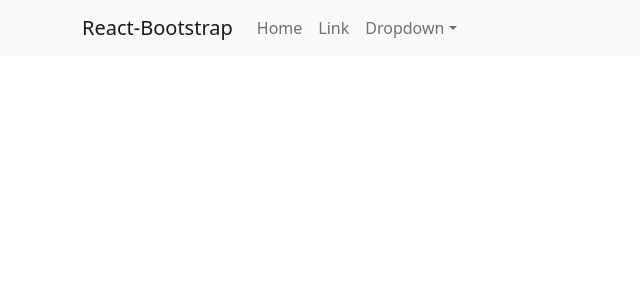
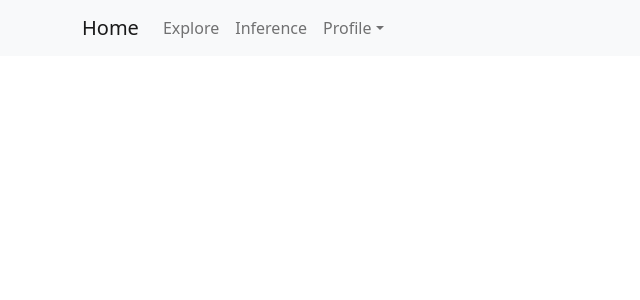
Before and after one commit to ciizz/Democrastyle, a React (Create React App) app in the folder frontend/: page / in a window 1280 px wide. Shown: the top 300 px of the page, without its empty margins (0-640 px from the left). Built offline with nearby package versions, Linux system fonts and the light colour scheme.

Commit message:
fixed navbar

```diff
--- a/frontend/src/Components/NavBar.js
+++ b/frontend/src/Components/NavBar.js
@@ -1,3 +1,4 @@
+import React from 'react';
 import Container from 'react-bootstrap/Container';
 import Nav from 'react-bootstrap/Nav';
 import Navbar from 'react-bootstrap/Navbar';
@@ -7,18 +8,17 @@ const NavBar = () => {
     return (
         <Navbar bg="light" expand="lg">
             <Container>
-                <Navbar.Brand href="#home">React-Bootstrap</Navbar.Brand>
+                <Navbar.Brand href="/Home">Home</Navbar.Brand>
                 <Navbar.Toggle aria-controls="basic-navbar-nav" />
                 <Navbar.Collapse id="basic-navbar-nav">
                     <Nav className="me-auto">
-                        <Nav.Link href="#home">Home</Nav.Link>
-                        <Nav.Link href="#link">Link</Nav.Link>
-                        <NavDropdown title="Dropdown" id="basic-nav-dropdown">
-                            <NavDropdown.Item href="#action/3.1">Action</NavDropdown.Item>
-                            <NavDropdown.Item href="#action/3.2">Another action</NavDropdown.Item>
-                            <NavDropdown.Item href="#action/3.3">Something</NavDropdown.Item>
+                        <Nav.Link href="/Explore">Explore</Nav.Link>
+                        <Nav.Link href="/Inference">Inference</Nav.Link>
+                        <NavDropdown title="Profile" id="basic-nav-dropdown">
+                            <NavDropdown.Item href="/Profile">Visit Profile</NavDropdown.Item>
                             <NavDropdown.Divider />
-                            <NavDropdown.Item href="#action/3.4">Separated link</NavDropdown.Item>
+                            {/* TODO: Implement logout and link to here */}
+                            <NavDropdown.Item href="#SIGNOUT">Sign out</NavDropdown.Item>
                         </NavDropdown>
                     </Nav>
                 </Navbar.Collapse>
```
